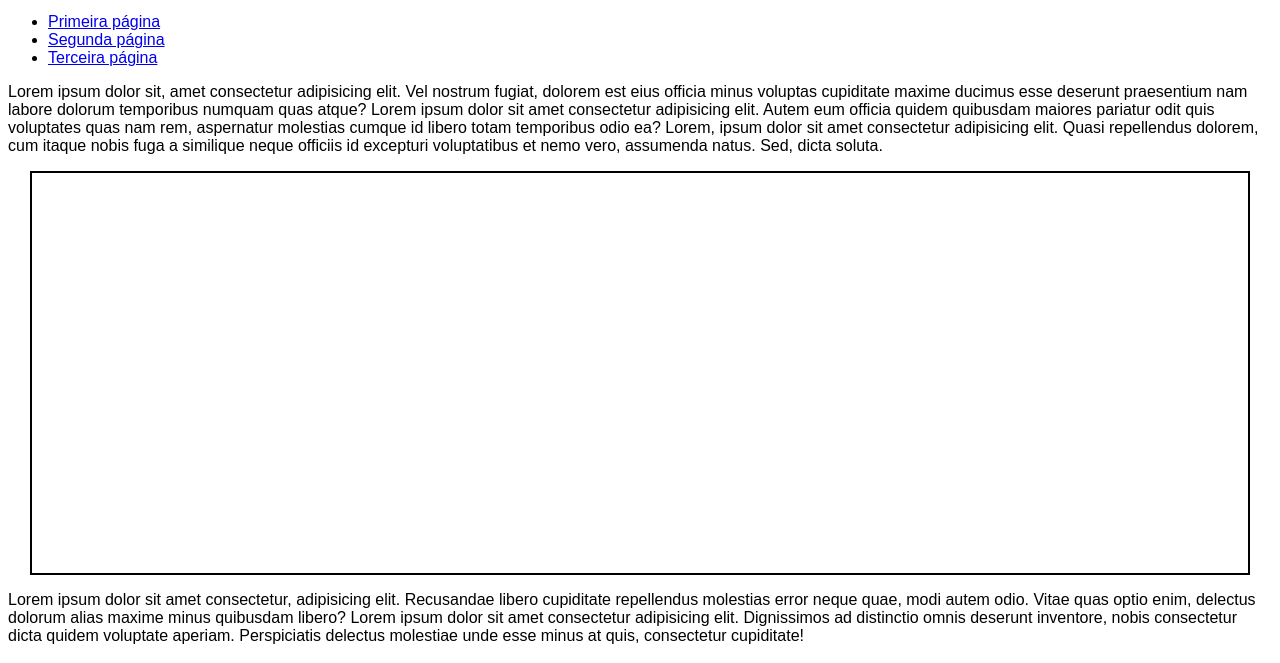
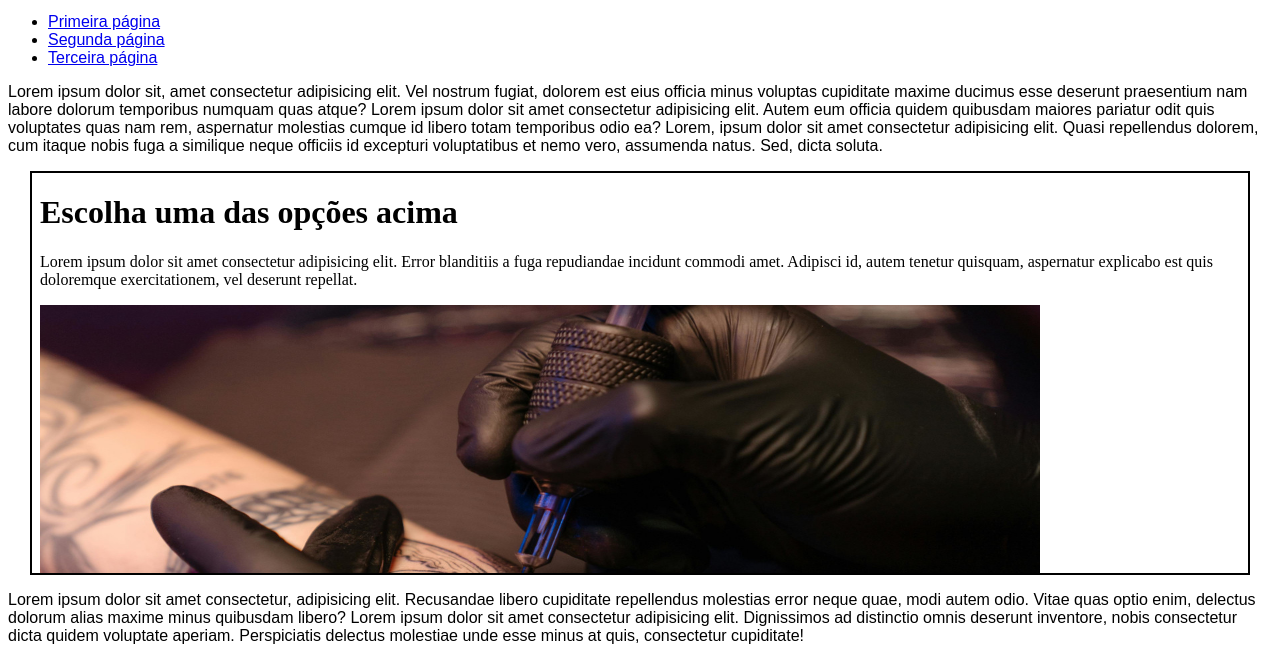
Before and after one commit to dylancandu/HTML-CSS, a plain HTML site: page exercicios/ex024/iframe003.html in a window 1280 px wide. Shown: the part 137-800 px from the top of the page. Drawn offline with Linux system fonts and the light colour scheme.

Commit message:
adicionando imagens ao iframe

```diff
--- a/exercicios/ex024/iframe003.html
+++ b/exercicios/ex024/iframe003.html
@@ -33,7 +33,8 @@
     </ul>
     <p>Lorem ipsum dolor sit, amet consectetur adipisicing elit. Vel nostrum fugiat, dolorem est eius officia minus voluptas cupiditate maxime ducimus esse deserunt praesentium nam labore dolorum temporibus numquam quas atque? Lorem ipsum dolor sit amet consectetur adipisicing elit. Autem eum officia quidem quibusdam maiores pariatur odit quis voluptates quas nam rem, aspernatur molestias cumque id libero totam temporibus odio ea? Lorem, ipsum dolor sit amet consectetur adipisicing elit. Quasi repellendus dolorem, cum itaque nobis fuga a similique neque officiis id excepturi voluptatibus et nemo vero, assumenda natus. Sed, dicta soluta.</p>
 
-    <iframe id="tela" name="frame" src="">
+    <iframe id="tela" name="frame" srcdoc=" <h1>Escolha uma das opções acima</h1> <p> Lorem ipsum dolor sit amet consectetur adipisicing elit. Error blanditiis a fuga repudiandae incidunt commodi amet. Adipisci id, autem tenetur quisquam, aspernatur explicabo est quis doloremque exercitationem, vel deserunt repellat.
+    </p> <img src='imagens/tatuando.jpg' width='1000' height='500'>">
         <p>Infelizmente o seu navegador não é compatível com isso.</p>
     </iframe>
 
```
Also changed, not shown: exercicios/ex024/imagens/tatuando.jpg (added).
